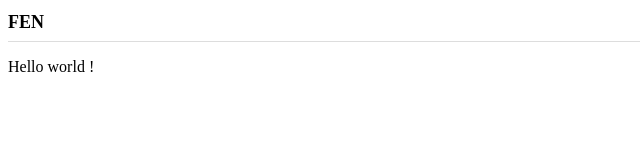
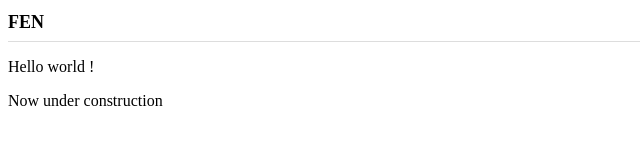
Before and after one commit to FAREASTNOISE/fareastnoise.github.io, a plain HTML site: page index.html in a window 1280 px wide. Shown: the whole page, without its empty margins (0-640 px from the left). Drawn offline with Linux system fonts and the light colour scheme.

Commit message:
Add files via upload

```diff
--- a/index.html
+++ b/index.html
@@ -13,6 +13,8 @@
 
 	<p>Hello world !</p>
 
+	<p>Now under construction</p>
+
 
 </body>
 </html>
```
